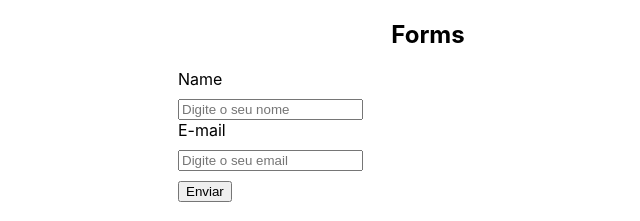
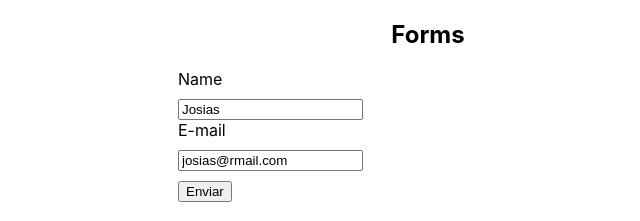
Before and after one commit to kaiansamuel/forms_react, a React (Create React App) app: page / in a window 1280 px wide. Shown: the top 221 px of the page, without its empty margins (212-852 px from the left). Built offline with nearby package versions, Linux system fonts and the light colour scheme.

Commit message:
Controled inputs

```diff
--- a/src/App.js
+++ b/src/App.js
@@ -5,7 +5,7 @@ function App() {
   return (
     <div className='App'>
       <h2>Forms</h2>
-      <Myform />
+      <Myform user={{ name: "Josias", email: "josias@rmail.com"}}/>
     </div>
   );
 }
--- a/src/components/Myform.js
+++ b/src/components/Myform.js
@@ -1,10 +1,10 @@
 import './Myform.css'
 import {useState} from 'react'
 
-const Myform = () => {
+const Myform = ({ user }) => {
 
-  const [nome, setNome] = useState('')
-  const [email, setEmail] = useState('')
+  const [nome, setNome] = useState(user ? user.name : '')
+  const [email, setEmail] = useState(user ? user.email : '')
 
   const handleNome = (e) => {
     setNome(e.target.value)
@@ -24,12 +24,12 @@ const Myform = () => {
       <form onSubmit={handleSubmit}>
         <div>
           <label htmlFor="name">Name</label>
-          <input type="text" name="name" placeholder="Digite o seu nome" onChange={handleNome}/>
+          <input type="text" name="name" placeholder="Digite o seu nome" onChange={handleNome} value={nome}/>
         </div>
         {/* 2 - Label envolvendo o input */}
         <label>
           <span>E-mail</span>
-          <input type="email" name='email' placeholder='Digite o seu email' onChange={(e) => setEmail(e.target.value)}/>
+          <input type="email" name='email' placeholder='Digite o seu email' onChange={(e) => setEmail(e.target.value)} value={email}/>
         </label>
         <input type="submit" value="Enviar" />
       </form>
```
